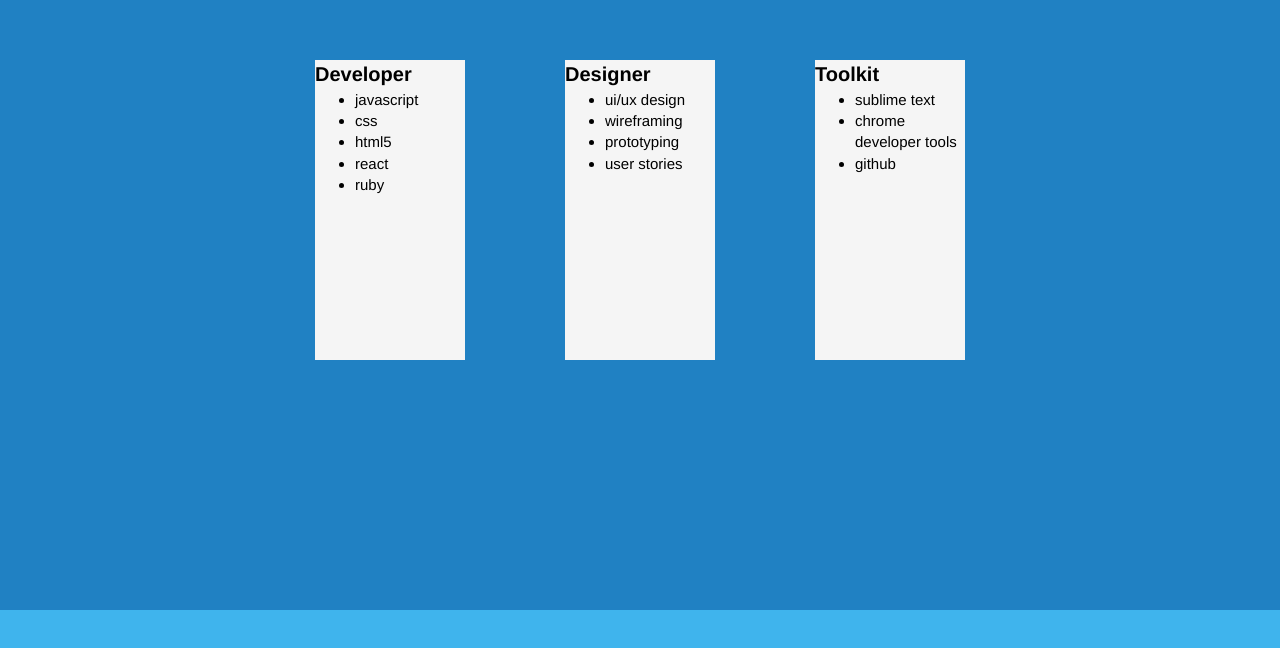
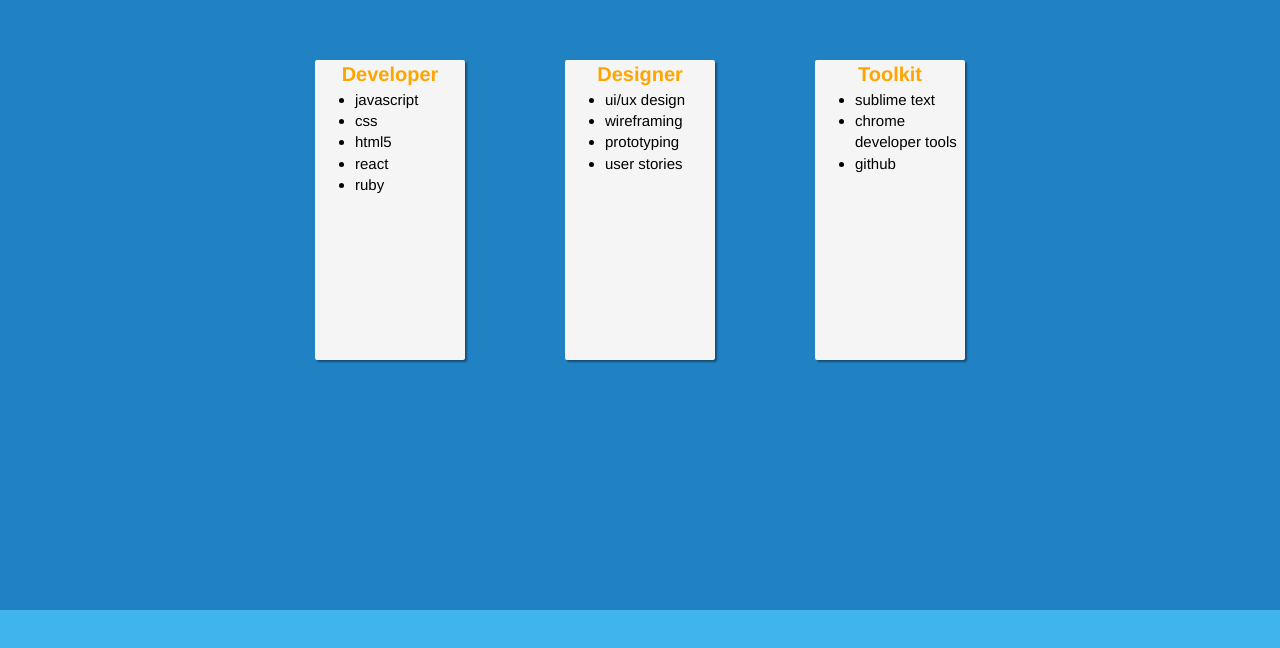
Before and after one commit to sinninga/first-portfolio, a React app: page / in a window 1280 px wide. Shown: the part 1042-1690 px from the top of the page. Built offline with nearby package versions, Linux system fonts and the light colour scheme.

Commit message:
css update for skills cards

```diff
--- a/assets/stylesheets/application.scss
+++ b/assets/stylesheets/application.scss
@@ -34,11 +34,16 @@ body {
 
 .skill-card {
   background-color: whitesmoke;
+  display: flex;
+  flex-direction: column;
   color: black;
   font-size: 2rem;
   height: 30rem;
   width: 15rem;
   margin: 5rem;
+  border-radius: 2px;
+  box-shadow: 2px 2px 2px rgba(0, 0, 0, 0.4);
+  max-height: 100vh;
 }
 
 .list {
@@ -46,7 +51,8 @@ body {
 }
 
 .skill-title {
-  justify-content: center;
+  color: orange;
+  text-align: center;
 }
 
 .projects {
```
